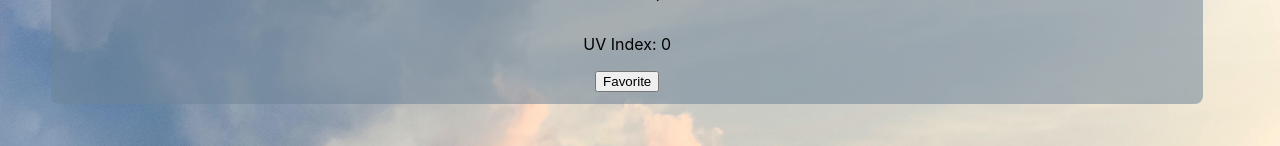
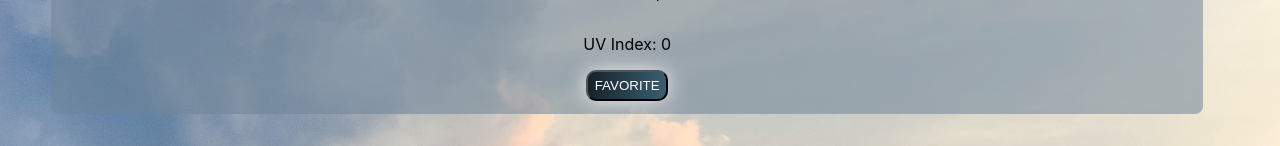
Before and after one commit to JessFatta/weather-gram, a React (Create React App) app: page / in a window 1280 px wide. Shown: the part 654-800 px from the top of the page. Built offline with nearby package versions, Linux system fonts and the light colour scheme; no server answers.

Commit message:
Refactor CSS

```diff
--- a/src/Card/Card.css
+++ b/src/Card/Card.css
@@ -5,10 +5,28 @@
   flex-direction: column;
   align-items: center;
   background: #6f869a8c;
-  /* border: 2px solid purple; */
   margin-left: 4%;
   margin-bottom: 20%;
   padding-bottom: 1%;
   border-radius: 8px;
+}
 
+button {
+background-image: linear-gradient(to right, #16222A 0%, #3A6073  51%, #16222A  100%);
+ padding: .4rem;
+ text-align: center;
+ text-transform: uppercase;
+ transition: 0.5s;
+ background-size: 200% auto;
+ color: white;
+ box-shadow: 0 0 20px #eee;
+ border-radius: 10px;
+ display: block;
 }
+
+button:hover {
+ background-position: right center;
+ color: #fff;
+ text-decoration: none;
+ cursor: pointer;
+ }
```
